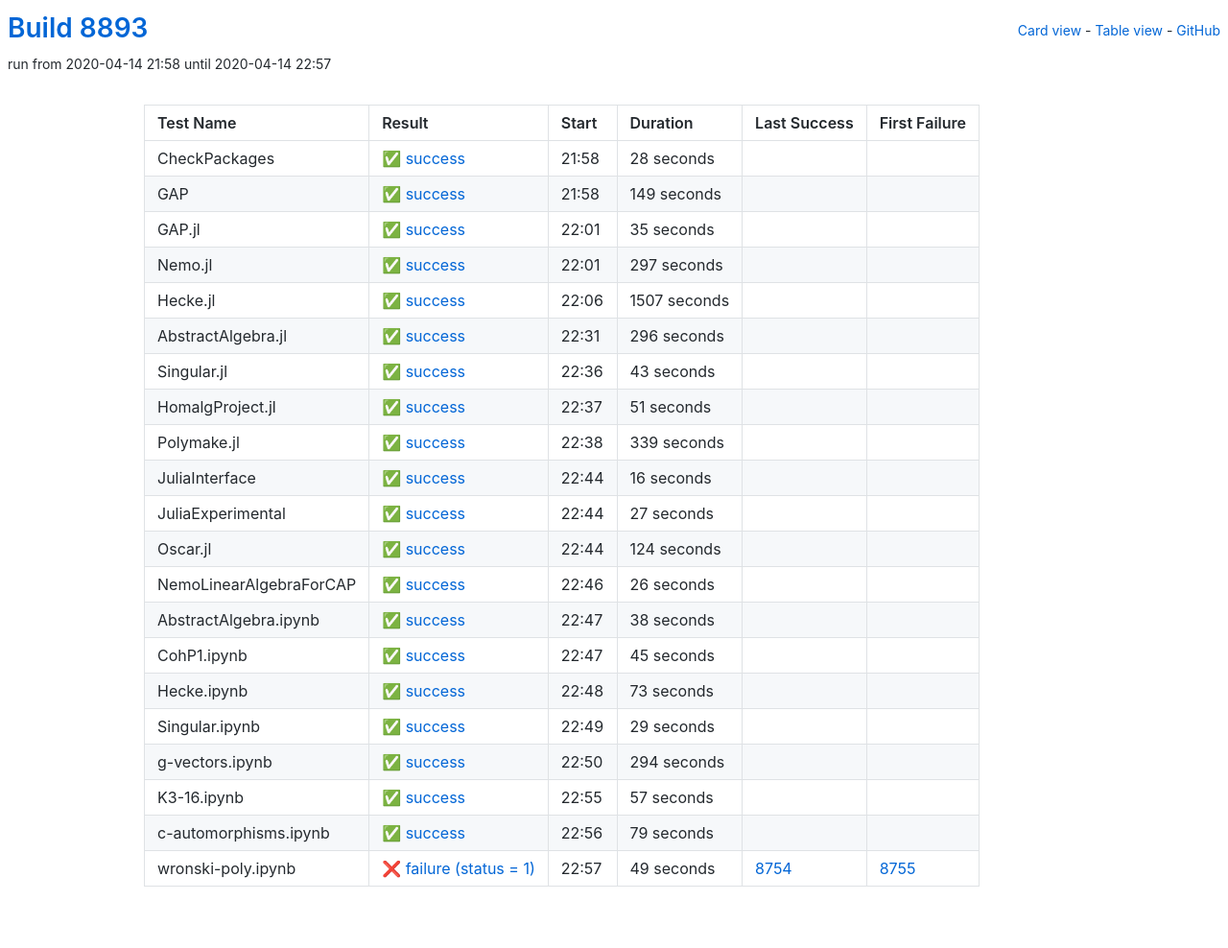
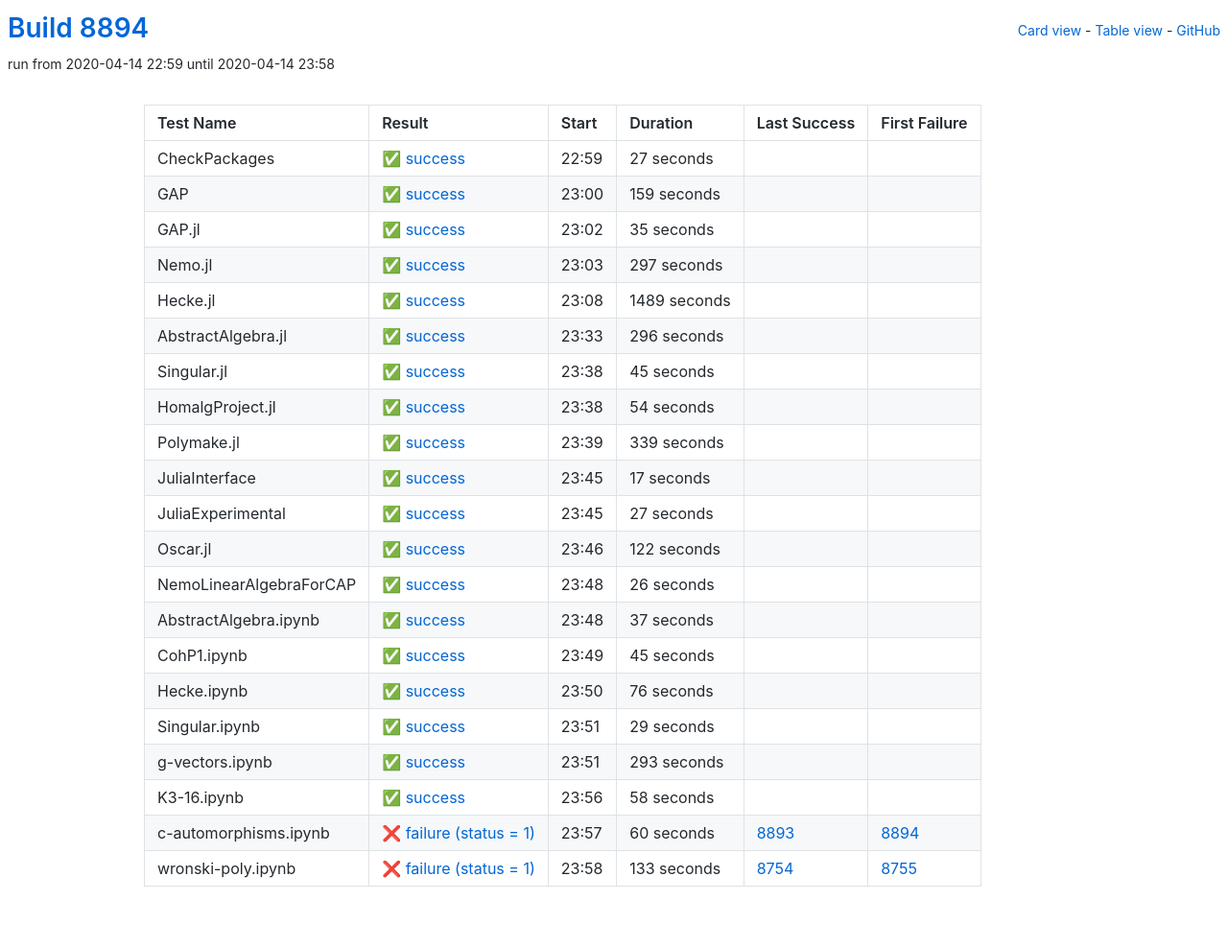
Before and after one commit to oscar-system/oscar-ci-status, a Jekyll site: the page built from table.html, in a window 1280 px wide. Shown: the whole page at 96% size. Built offline with Jekyll 4.4.1, drawn with Linux system fonts in a browser that asks for light colours.

Commit message:
Build 8894

```diff
--- a/_data/ci.yml
+++ b/_data/ci.yml
@@ -1,27 +1,27 @@
-build: 8893
-build_url: https://oscarci.mathematik.uni-kl.de/job/oscar/8893/
+build: 8894
+build_url: https://oscarci.mathematik.uni-kl.de/job/oscar/8894/
 job: oscar
 tests:
-- duration: 28
+- duration: 27
   exitcode: 0
   first_failure: false
   first_failure_url: null
   last_success: false
   last_success_url: null
-  log: https://oscarci.mathematik.uni-kl.de/job/oscar/8893/artifact/logs/build-8893/CheckPackages.log
+  log: https://oscarci.mathematik.uni-kl.de/job/oscar/8894/artifact/logs/build-8894/CheckPackages.log
   name: CheckPackages
-  start: 2020-04-14 21:58
+  start: 2020-04-14 22:59
   status: success
   success: true
-- duration: 149
+- duration: 159
   exitcode: 0
   first_failure: false
   first_failure_url: null
   last_success: false
   last_success_url: null
-  log: https://oscarci.mathematik.uni-kl.de/job/oscar/8893/artifact/logs/build-8893/GAP.log
+  log: https://oscarci.mathematik.uni-kl.de/job/oscar/8894/artifact/logs/build-8894/GAP.log
   name: GAP
-  start: 2020-04-14 21:58
+  start: 2020-04-14 23:00
   status: success
   success: true
 - duration: 35
@@ -30,9 +30,9 @@ tests:
   first_failure_url: null
   last_success: false
   last_success_url: null
-  log: https://oscarci.mathematik.uni-kl.de/job/oscar/8893/artifact/logs/build-8893/GAP.jl.log
+  log: https://oscarci.mathematik.uni-kl.de/job/oscar/8894/artifact/logs/build-8894/GAP.jl.log
   name: GAP.jl
-  start: 2020-04-14 22:01
+  start: 2020-04-14 23:02
   status: success
   success: true
 - duration: 297
@@ -41,20 +41,20 @@ tests:
   first_failure_url: null
   last_success: false
   last_success_url: null
-  log: https://oscarci.mathematik.uni-kl.de/job/oscar/8893/artifact/logs/build-8893/Nemo.jl.log
+  log: https://oscarci.mathematik.uni-kl.de/job/oscar/8894/artifact/logs/build-8894/Nemo.jl.log
   name: Nemo.jl
-  start: 2020-04-14 22:01
+  start: 2020-04-14 23:03
   status: success
   success: true
-- duration: 1507
+- duration: 1489
   exitcode: 0
   first_failure: false
   first_failure_url: null
   last_success: false
   last_success_url: null
-  log: https://oscarci.mathematik.uni-kl.de/job/oscar/8893/artifact/logs/build-8893/Hecke.jl.log
+  log: https://oscarci.mathematik.uni-kl.de/job/oscar/8894/artifact/logs/build-8894/Hecke.jl.log
   name: Hecke.jl
-  start: 2020-04-14 22:06
+  start: 2020-04-14 23:08
   status: success
   success: true
 - duration: 296
@@ -63,31 +63,31 @@ tests:
   first_failure_url: null
   last_success: false
   last_success_url: null
-  log: https://oscarci.mathematik.uni-kl.de/job/oscar/8893/artifact/logs/build-8893/AbstractAlgebra.jl.log
+  log: https://oscarci.mathematik.uni-kl.de/job/oscar/8894/artifact/logs/build-8894/AbstractAlgebra.jl.log
   name: AbstractAlgebra.jl
-  start: 2020-04-14 22:31
+  start: 2020-04-14 23:33
   status: success
   success: true
-- duration: 43
+- duration: 45
   exitcode: 0
   first_failure: false
   first_failure_url: null
   last_success: false
   last_success_url: null
-  log: https://oscarci.mathematik.uni-kl.de/job/oscar/8893/artifact/logs/build-8893/Singular.jl.log
+  log: https://oscarci.mathematik.uni-kl.de/job/oscar/8894/artifact/logs/build-8894/Singular.jl.log
   name: Singular.jl
-  start: 2020-04-14 22:36
+  start: 2020-04-14 23:38
   status: success
   success: true
-- duration: 51
+- duration: 54
   exitcode: 0
   first_failure: false
   first_failure_url: null
   last_success: false
   last_success_url: null
-  log: https://oscarci.mathematik.uni-kl.de/job/oscar/8893/artifact/logs/build-8893/HomalgProject.jl.log
+  log: https://oscarci.mathematik.uni-kl.de/job/oscar/8894/artifact/logs/build-8894/HomalgProject.jl.log
   name: HomalgProject.jl
-  start: 2020-04-14 22:37
+  start: 2020-04-14 23:38
   status: success
   success: true
 - duration: 339
@@ -96,20 +96,20 @@ tests:
   first_failure_url: null
   last_success: false
   last_success_url: null
-  log: https://oscarci.mathematik.uni-kl.de/job/oscar/8893/artifact/logs/build-8893/Polymake.jl.log
+  log: https://oscarci.mathematik.uni-kl.de/job/oscar/8894/artifact/logs/build-8894/Polymake.jl.log
   name: Polymake.jl
-  start: 2020-04-14 22:38
+  start: 2020-04-14 23:39
   status: success
   success: true
-- duration: 16
+- duration: 17
   exitcode: 0
   first_failure: false
   first_failure_url: null
   last_success: false
   last_success_url: null
-  log: https://oscarci.mathematik.uni-kl.de/job/oscar/8893/artifact/logs/build-8893/JuliaInterface.log
+  log: https://oscarci.mathematik.uni-kl.de/job/oscar/8894/artifact/logs/build-8894/JuliaInterface.log
   name: JuliaInterface
-  start: 2020-04-14 22:44
+  start: 2020-04-14 23:45
   status: success
   success: true
 - duration: 27
@@ -118,20 +118,20 @@ tests:
   first_failure_url: null
   last_success: false
   last_success_url: null
-  log: https://oscarci.mathematik.uni-kl.de/job/oscar/8893/artifact/logs/build-8893/JuliaExperimental.log
+  log: https://oscarci.mathematik.uni-kl.de/job/oscar/8894/artifact/logs/build-8894/JuliaExperimental.log
   name: JuliaExperimental
-  start: 2020-04-14 22:44
+  start: 2020-04-14 23:45
   status: success
   success: true
-- duration: 124
+- duration: 122
   exitcode: 0
   first_failure: false
   first_failure_url: null
   last_success: false
   last_success_url: null
-  log: https://oscarci.mathematik.uni-kl.de/job/oscar/8893/artifact/logs/build-8893/Oscar.jl.log
+  log: https://oscarci.mathematik.uni-kl.de/job/oscar/8894/artifact/logs/build-8894/Oscar.jl.log
   name: Oscar.jl
-  start: 2020-04-14 22:44
+  start: 2020-04-14 23:46
   status: success
   success: true
 - duration: 26
@@ -140,20 +140,20 @@ tests:
   first_failure_url: null
   last_success: false
   last_success_url: null
-  log: https://oscarci.mathematik.uni-kl.de/job/oscar/8893/artifact/logs/build-8893/NemoLinearAlgebraForCAP.log
+  log: https://oscarci.mathematik.uni-kl.de/job/oscar/8894/artifact/logs/build-8894/NemoLinearAlgebraForCAP.log
   name: NemoLinearAlgebraForCAP
-  start: 2020-04-14 22:46
+  start: 2020-04-14 23:48
   status: success
   success: true
-- duration: 38
+- duration: 37
   exitcode: 0
   first_failure: false
   first_failure_url: null
   last_success: false
   last_success_url: null
-  log: https://oscarci.mathematik.uni-kl.de/job/oscar/8893/artifact/logs/build-8893/AbstractAlgebra.ipynb.log
+  log: https://oscarci.mathematik.uni-kl.de/job/oscar/8894/artifact/logs/build-8894/AbstractAlgebra.ipynb.log
   name: AbstractAlgebra.ipynb
-  start: 2020-04-14 22:47
+  start: 2020-04-14 23:48
   status: success
   success: true
 - duration: 45
@@ -162,20 +162,20 @@ tests:
   first_failure_url: null
   last_success: false
   last_success_url: null
-  log: https://oscarci.mathematik.uni-kl.de/job/oscar/8893/artifact/logs/build-8893/CohP1.ipynb.log
+  log: https://oscarci.mathematik.uni-kl.de/job/oscar/8894/artifact/logs/build-8894/CohP1.ipynb.log
   name: CohP1.ipynb
-  start: 2020-04-14 22:47
+  start: 2020-04-14 23:49
   status: success
   success: true
-- duration: 73
+- duration: 76
   exitcode: 0
   first_failure: false
   first_failure_url: null
   last_success: false
   last_success_url: null
-  log: https://oscarci.mathematik.uni-kl.de/job/oscar/8893/artifact/logs/build-8893/Hecke.ipynb.log
+  log: https://oscarci.mathematik.uni-kl.de/job/oscar/8894/artifact/logs/build-8894/Hecke.ipynb.log
   name: Hecke.ipynb
-  start: 2020-04-14 22:48
+  start: 2020-04-14 23:50
   status: success
   success: true
 - duration: 29
@@ -184,52 +184,52 @@ tests:
   first_failure_url: null
   last_success: false
   last_success_url: null
-  log: https://oscarci.mathematik.uni-kl.de/job/oscar/8893/artifact/logs/build-8893/Singular.ipynb.log
+  log: https://oscarci.mathematik.uni-kl.de/job/oscar/8894/artifact/logs/build-8894/Singular.ipynb.log
   name: Singular.ipynb
-  start: 2020-04-14 22:49
+  start: 2020-04-14 23:51
   status: success
   success: true
-- duration: 294
+- duration: 293
   exitcode: 0
   first_failure: false
   first_failure_url: null
   last_success: false
   last_success_url: null
-  log: https://oscarci.mathematik.uni-kl.de/job/oscar/8893/artifact/logs/build-8893/g-vectors.ipynb.log
+  log: https://oscarci.mathematik.uni-kl.de/job/oscar/8894/artifact/logs/build-8894/g-vectors.ipynb.log
   name: g-vectors.ipynb
-  start: 2020-04-14 22:50
+  start: 2020-04-14 23:51
   status: success
   success: true
-- duration: 57
+- duration: 58
   exitcode: 0
   first_failure: false
   first_failure_url: null
   last_success: false
   last_success_url: null
-  log: https://oscarci.mathematik.uni-kl.de/job/oscar/8893/artifact/logs/build-8893/K3-16.ipynb.log
+  log: https://oscarci.mathematik.uni-kl.de/job/oscar/8894/artifact/logs/build-8894/K3-16.ipynb.log
   name: K3-16.ipynb
-  start: 2020-04-14 22:55
+  start: 2020-04-14 23:56
   status: success
   success: true
-- duration: 79
-  exitcode: 0
-  first_failure: false
-  first_failure_url: null
-  last_success: false
-  last_success_url: null
-  log: https://oscarci.mathematik.uni-kl.de/job/oscar/8893/artifact/logs/build-8893/c-automorphisms.ipynb.log
+- duration: 60
+  exitcode: 1
+  first_failure: 8894
+  first_failure_url: https://oscarci.mathematik.uni-kl.de/job/oscar/8894/
+  last_success: 8893
+  last_success_url: https://oscarci.mathematik.uni-kl.de/job/oscar/8893/
+  log: https://oscarci.mathematik.uni-kl.de/job/oscar/8894/artifact/logs/build-8894/c-automorphisms.ipynb.log
   name: c-automorphisms.ipynb
-  start: 2020-04-14 22:56
-  status: success
-  success: true
-- duration: 49
+  start: 2020-04-14 23:57
+  status: failure
+  success: false
+- duration: 133
   exitcode: 1
   first_failure: 8755
   first_failure_url: https://oscarci.mathematik.uni-kl.de/job/oscar/8755/
   last_success: 8754
   last_success_url: https://oscarci.mathematik.uni-kl.de/job/oscar/8754/
-  log: https://oscarci.mathematik.uni-kl.de/job/oscar/8893/artifact/logs/build-8893/wronski-poly.ipynb.log
+  log: https://oscarci.mathematik.uni-kl.de/job/oscar/8894/artifact/logs/build-8894/wronski-poly.ipynb.log
   name: wronski-poly.ipynb
-  start: 2020-04-14 22:57
+  start: 2020-04-14 23:58
   status: failure
   success: false
```
Also changed, not shown: README.md.
